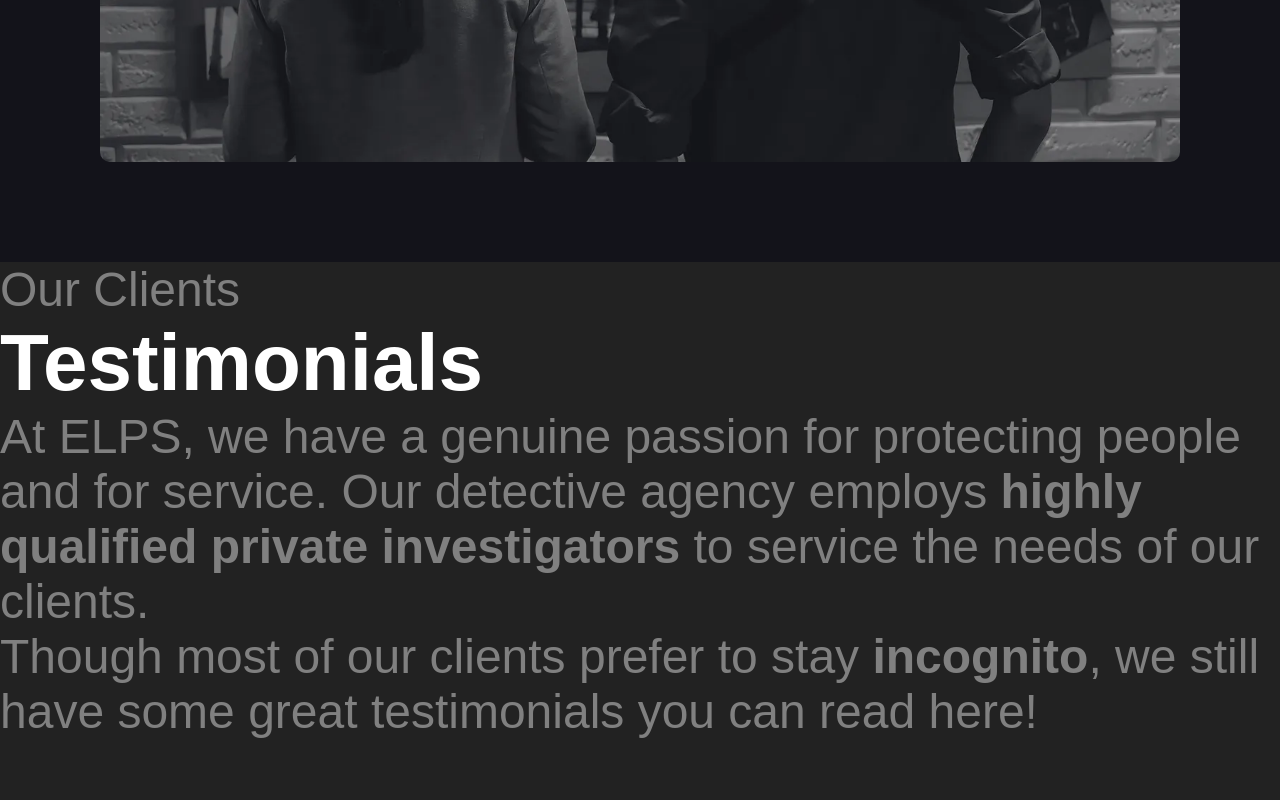
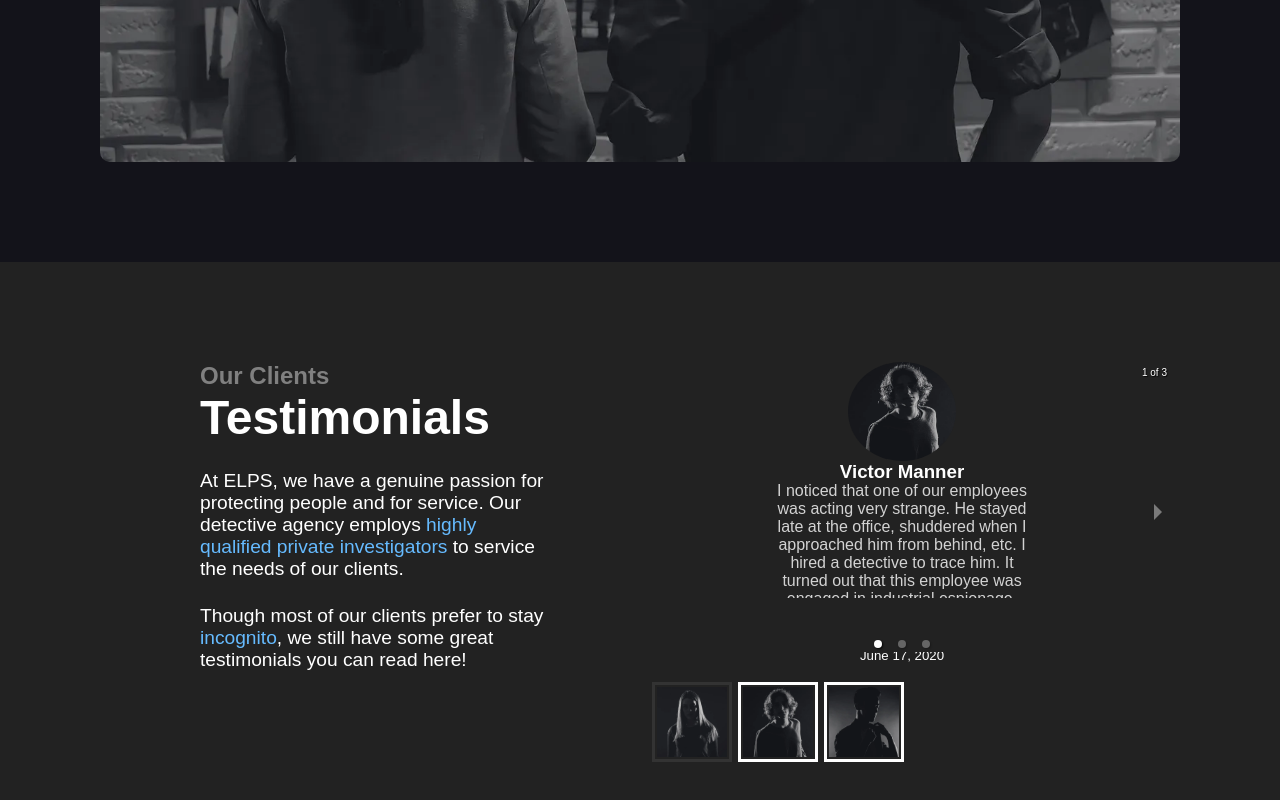
Before and after one commit to Trend20/Detective-Agency, a React (Create React App) app: page / in a window 1280 px wide. Shown: the part 4693-5493 px from the top of the page. Before the commit the page ends 5432 px from the top, so only its background shows below. Built offline with nearby package versions, Linux system fonts and the light colour scheme; a web font is replaced by a local one.

Commit message:
testimonials section

```diff
--- a/src/components/Testimonials/Testimonials.css
+++ b/src/components/Testimonials/Testimonials.css
@@ -0,0 +1,77 @@
+.testimonials{
+  display: flex;
+  width: 100%;
+  padding: 100px;
+}
+
+.testimonials-intro{
+  display: flex;
+  flex-direction: column;
+  width: 40%;
+  margin-left: 100px;
+  background-color: transparent;
+}
+
+.testimonials-intro p{
+  font-size: 1.5rem;
+  font-weight: 600;
+  display: flex;
+}
+
+.testimonials-intro h1{
+  font-size: 3rem;
+}
+
+.testimonials-intro span{
+  color: #fff !important;
+  font-weight: 400;
+  margin-top: 25px;
+  width: 80%;
+  font-size: 1.2rem;
+}
+
+.testimonials-intro span strong{
+  font-weight: 500;
+  background-color: transparent;
+  color: #6bf;
+}
+
+.slider{
+  display: flex;
+  align-items: center;
+  justify-content: center;
+  width: 50%;
+  height: auto;
+}
+
+.slide{
+  display: flex;
+  flex-direction: column;
+  align-items: center;
+  justify-content: center;
+  width: 50% !important;
+  height: 300px;
+}
+
+.slide img{
+  max-width: 20% !important;
+  border-radius: 50%;
+}
+
+.slide h3{
+  color: #fff;
+}
+
+.slide p{
+  font-size: 1rem;
+  width: 50%;
+  color: #fff;
+  opacity: .8;
+}
+
+
+.slide h5{
+  margin-top: 50px;
+  color: #fff;
+  font-weight: 300;
+}
--- a/src/components/Testimonials/Testimonials.jsx
+++ b/src/components/Testimonials/Testimonials.jsx
@@ -1,3 +1,5 @@
+import "react-responsive-carousel/lib/styles/carousel.min.css";
+import { Carousel } from 'react-responsive-carousel';
 import './Testimonials.css';
 
 const Testimonials = () => {
@@ -6,16 +8,46 @@
       <div className="testimonials-intro">
         <p>Our Clients</p>
         <h1>Testimonials</h1>
-        <p>
+        <span>
           At ELPS, we have a genuine passion for protecting people and for service.
           Our detective agency employs <strong>highly qualified private investigators</strong> to service the needs of our clients.
-        </p>
-        <p>
+        </span>
+        <span>
           Though most of our clients prefer to stay <strong>incognito</strong>, we still have some great testimonials you can read here!
-        </p>
+        </span>
       </div>
 
-      <div className="slider"></div>
+      <div className="slider">
+        <Carousel>
+          <div className="slide">
+            <img src="/img/mary.webp" alt="mary" />
+            <h3>Mary Sanders</h3>
+            <p>
+            I initially hired Private Investigator conduct background searches for my business when I was starting a new division in New York.
+            He finished all twelve reviews right on schedule! Hire the ELPS team – you won’t be disappointed!
+            </p>
+            <h5>January 08, 2020</h5>
+          </div>
+          <div className="slide">
+            <img src="/img/victor.webp" alt="victor" />
+            <h3>Victor Manner</h3>
+            <p>
+            I noticed that one of our employees was acting very strange. He stayed late at the office, shuddered when I approached him from behind, etc.
+            I hired a detective to trace him. It turned out that this employee was engaged in industrial espionage.
+            </p>
+            <h5>June 17, 2020</h5>
+          </div>
+          <div className="slide">
+            <img src="/img/sam.webp" alt="sam" />
+            <h3>Sam White</h3>
+            <p>
+            I had never thought I would require the services of a private investigator but recently, I found myself in such a situation.
+            The detective collected the evidence I needed for my divorce quickly, discretely, and really effectively.
+            </p>
+            <h5>October 28, 2019</h5>
+          </div>
+        </Carousel>
+      </div>
     </div>
   )
 }
```
